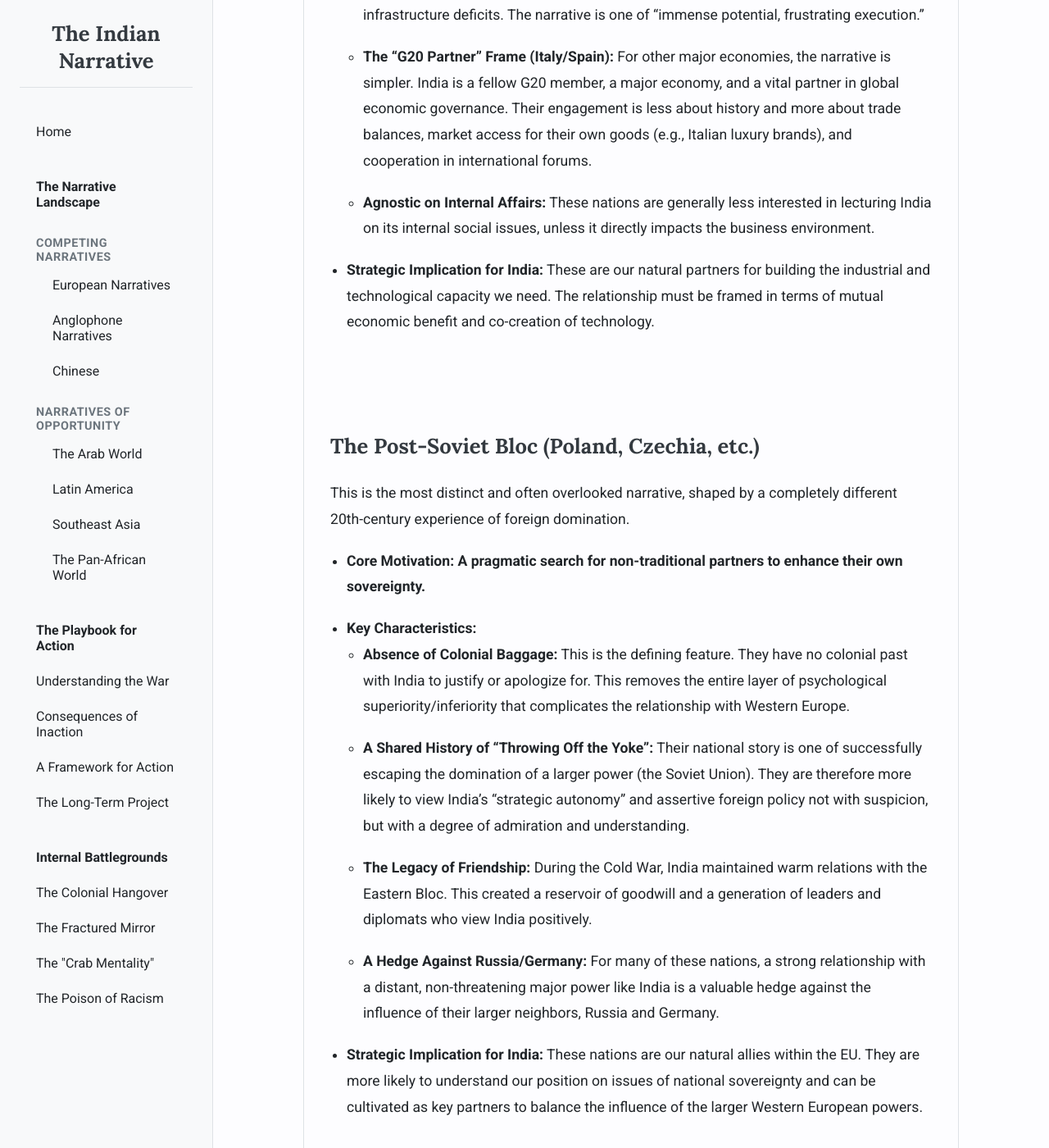
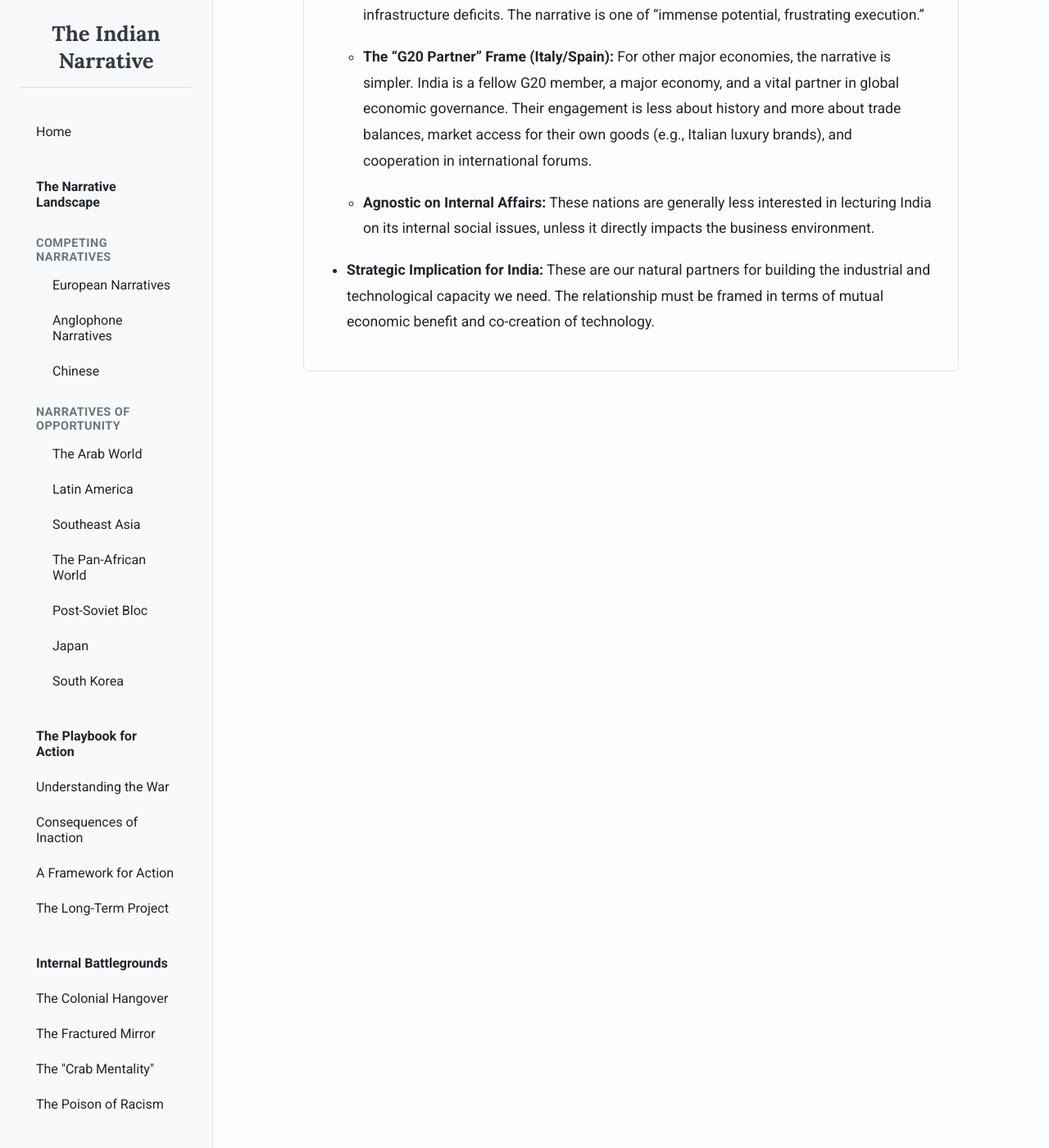
Before and after one commit to nodesman/indian-narrative, a Jekyll site: the page built from european-narrative.md, in a window 1280 px wide and 1400 px high, scrolled down 2550 px. Shown: the whole window at 82% size. Built offline with Jekyll 4.4.1, drawn with Linux system fonts in a browser that asks for light colours.

Commit message:
feat: Restructure site with expanded Asian narratives
- Moves the 'Post-Soviet Bloc' from 'Competing' to 'Opportunity' narratives for better logical consistency.
- Creates a new, detailed page for the Post-Soviet narrative.
- Adds two new, critical pages analyzing the narratives from Japan and South Korea.
- The South Korea page includes a nuanced, honest assessment of the dichotomy between strategic alignment and social prejudice.
- This represents a major expansion of the site's analytical scope.

```diff
--- a/_layouts/default.html
+++ b/_layouts/default.html
@@ -28,6 +28,9 @@
             <a href="{{"/latin-america-narrative/" | relative_url }}" class="nav-indented-item">Latin America</a>
             <a href="{{"/southeast-asia-narrative/" | relative_url }}" class="nav-indented-item">Southeast Asia</a>
             <a href="{{"/pan-african-narrative/" | relative_url }}" class="nav-indented-item">The Pan-African World</a>
+            <a href="{{"/post-soviet-narrative/" | relative_url }}" class="nav-indented-item">Post-Soviet Bloc</a>
+            <a href="{{"/japan-narrative/" | relative_url }}" class="nav-indented-item">Japan</a>
+            <a href="{{"/south-korea-narrative/" | relative_url }}" class="nav-indented-item">South Korea</a>
           </div>
         </div>
 
--- a/european-narrative.md
+++ b/european-narrative.md
@@ -11,7 +11,6 @@ The "European Narrative" is not a monolith. It is a complex tapestry of overlapp
     <button class="tab-button active" onclick="openTab(event, 'overarching')">Overarching Narrative</button>
     <button class="tab-button" onclick="openTab(event, 'post-colonial')">Post-Colonial Powers</button>
     <button class="tab-button" onclick="openTab(event, 'pragmatists')">Economic Pragmatists</button>
-    <button class="tab-button" onclick="openTab(event, 'post-soviet')">Post-Soviet Bloc</button>
   </div>
 
   <div id="overarching" class="tab-content" style="display:block;" markdown="1">
@@ -52,20 +51,6 @@ This narrative is less burdened by colonial baggage and is overwhelmingly focuse
     *   **Agnostic on Internal Affairs:** These nations are generally less interested in lecturing India on its internal social issues, unless it directly impacts the business environment.
 *   **Strategic Implication for India:** These are our natural partners for building the industrial and technological capacity we need. The relationship must be framed in terms of mutual economic benefit and co-creation of technology.
   </div>
-
-  <div id="post-soviet" class="tab-content" markdown="1">
-### The Post-Soviet Bloc (Poland, Czechia, etc.)
-
-This is the most distinct and often overlooked narrative, shaped by a completely different 20th-century experience of foreign domination.
-
-*   **Core Motivation:** **A pragmatic search for non-traditional partners to enhance their own sovereignty.**
-*   **Key Characteristics:**
-    *   **Absence of Colonial Baggage:** This is the defining feature. They have no colonial past with India to justify or apologize for. This removes the entire layer of psychological superiority/inferiority that complicates the relationship with Western Europe.
-    *   **A Shared History of "Throwing Off the Yoke":** Their national story is one of successfully escaping the domination of a larger power (the Soviet Union). They are therefore more likely to view India's "strategic autonomy" and assertive foreign policy not with suspicion, but with a degree of admiration and understanding.
-    *   **The Legacy of Friendship:** During the Cold War, India maintained warm relations with the Eastern Bloc. This created a reservoir of goodwill and a generation of leaders and diplomats who view India positively.
-    *   **A Hedge Against Russia/Germany:** For many of these nations, a strong relationship with a distant, non-threatening major power like India is a valuable hedge against the influence of their larger neighbors, Russia and Germany.
-*   **Strategic Implication for India:** These nations are our natural allies within the EU. They are more likely to understand our position on issues of national sovereignty and can be cultivated as key partners to balance the influence of the larger Western European powers.
-  </div>
 </div>
 
 <script>
```
Also changed, not shown: japan-narrative.md (added, +41 -0 lines), post-soviet-narrative.md (added, +33 -0 lines), south-korea-narrative.md (added, +46 -0 lines).
